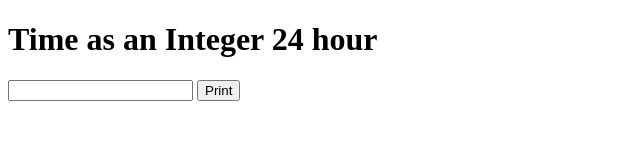
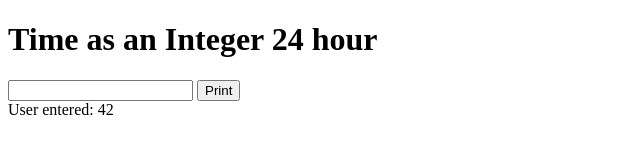
Before and after one commit to BradleyBrewington/BrewAlarm, a plain HTML site: page index.html in a window 1280 px wide. Shown: the whole page, without its empty margins (0-640 px from the left). Drawn offline with Linux system fonts and the light colour scheme.

Commit message:
Update index.html

```diff
--- a/index.html
+++ b/index.html
@@ -7,7 +7,8 @@
     <h1>Time as an Integer 24 hour</h1>
     <input type="number" id="numberInput" value="">
     <button id="printButton">Print</button>
-    <div id="result"></div>
+    <div id="result"><span>User entered: 42</span></div>
+
 
     <script>
         var numberInput = document.getElementById("numberInput");
```
